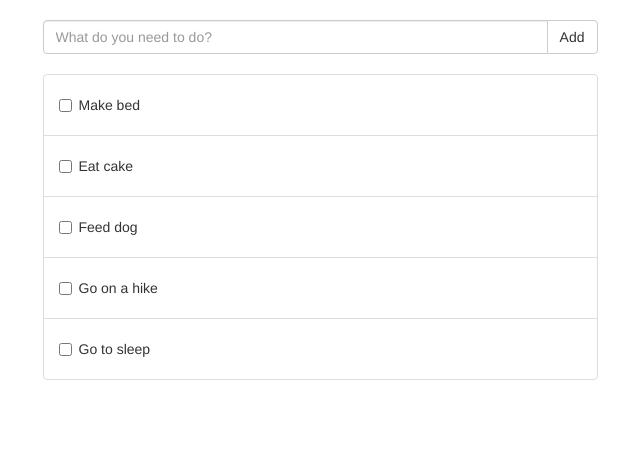
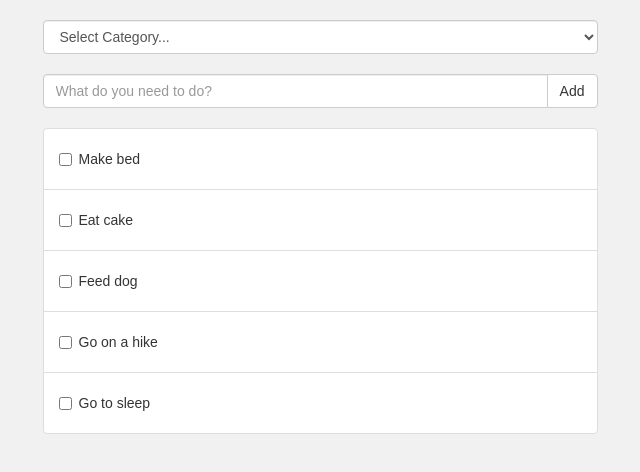
Before and after one commit to akbadger/w7-d1-learn-react, a React (Create React App) app: page / in a window 1280 px wide. Shown: the top 472 px of the page, without its empty margins (320-960 px from the left). Built offline with nearby package versions, Linux system fonts and the light colour scheme.

Commit message:
added category select input and background color

```diff
--- a/src/index.css
+++ b/public/index.css
@@ -9,4 +9,5 @@ body {
   margin: 0;
   padding: 0;
   font-family: sans-serif;
+  background: #f1f1f1;
 }
--- a/public/index.html
+++ b/public/index.html
@@ -5,6 +5,7 @@
     <meta name="viewport" content="width=device-width, initial-scale=1">
     <link rel="stylesheet" href="https://maxcdn.bootstrapcdn.com/bootstrap/3.3.7/css/bootstrap.min.css" integrity="sha384-BVYiiSIFeK1dGmJRAkycuHAHRg32OmUcww7on3RYdg4Va+PmSTsz/K68vbdEjh4u" crossorigin="anonymous">
     <link rel="shortcut icon" href="%PUBLIC_URL%/favicon.ico">
+    <link rel="stylesheet" href="index.css">
 
     <!--
       Notice the use of %PUBLIC_URL% in the tag above.
--- a/src/components/AddTodo.js
+++ b/src/components/AddTodo.js
@@ -2,12 +2,23 @@ import React from 'react'
 
 class AddTodo extends React.Component {
     render() {
-        return      <div className="input-group">
+        return  <div>
+                    <select className="form-control">
+                        <option>Select Category...</option>
+                        <option>Work</option>
+                        <option>Bills</option>
+                        <option>Personal</option>
+                        <option>Projects</option>
+                        <option>Chores</option>
+                    </select>
+                    <br/>
+                    <div className="input-group">
                         <input type="text" className="form-control" placeholder="What do you need to do?"/>
                         <span className="input-group-btn">
                             <button className="btn btn-default" type="button">Add</button>
                         </span>
                     </div>
+            </div>
     }
 }
 
```
